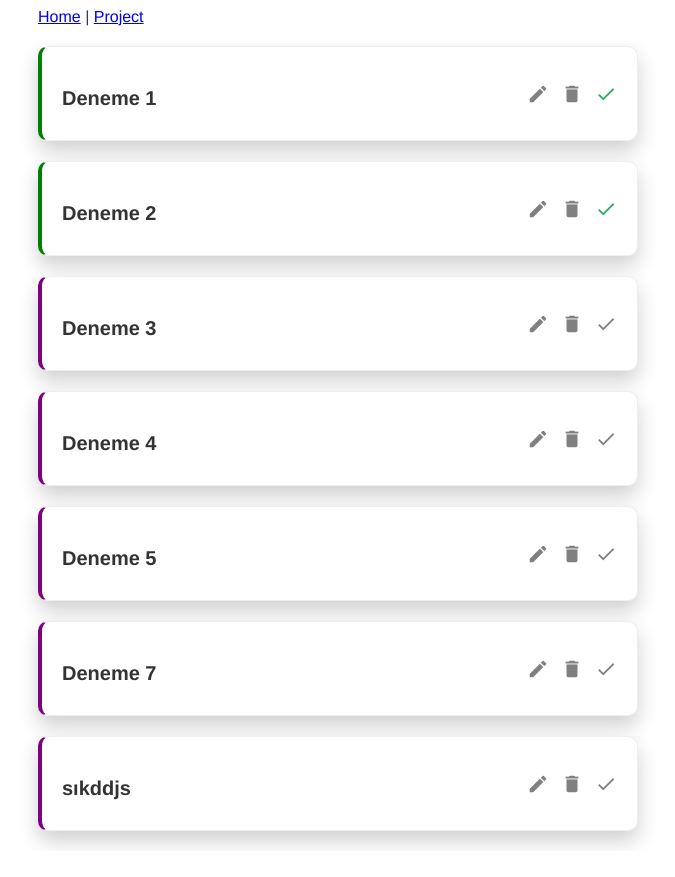
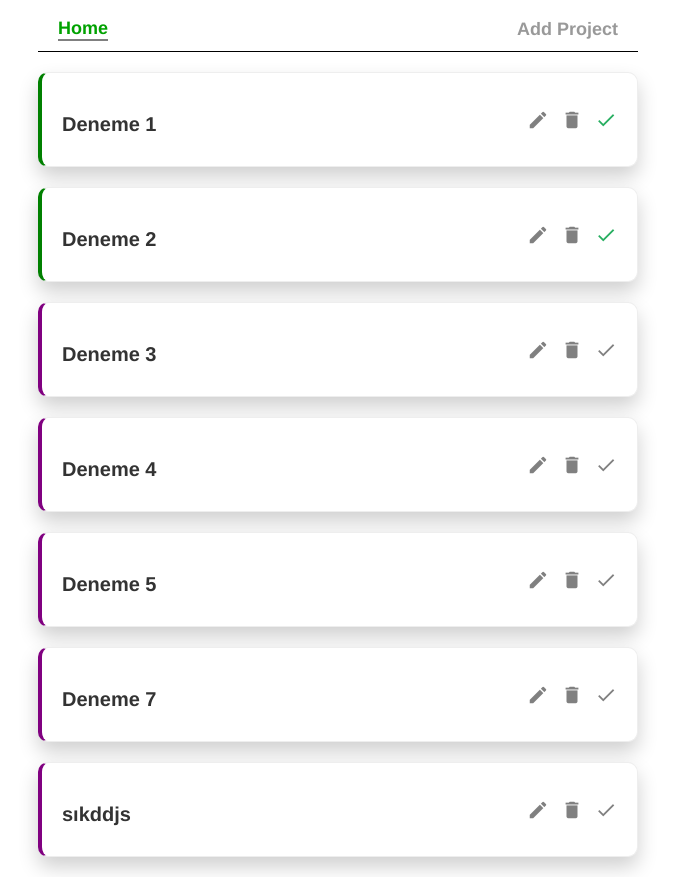
Before and after one commit to ebrardev/project-planner, a Vue app: page / in a window 1280 px wide. Shown: the whole page, without its empty margins (302-977 px from the left). Before the commit the page ends 851 px from the top, so only its background shows below. Built offline with nearby package versions, Linux system fonts and the light colour scheme; data requests are answered from the project's data file.

Commit message:
navbar component

```diff
--- a/src/App.vue
+++ b/src/App.vue
@@ -1,14 +1,12 @@
 <template>
-  <nav>
-    <router-link to="/">Home</router-link> |
-    <router-link to="/add">Project</router-link>
-  </nav>
+  <Navbar/>
   <router-view/>
 </template>
 
 <script>
+ import Navbar from './components/Navbar'
    export default{
-    components: {}
+    components: {Navbar},
    }
 </script>
 <style>
--- /dev/null
+++ b/src/components/Navbar.vue
@@ -0,0 +1,59 @@
+<template>
+  <nav class="main-nav">
+
+    <router-link :to="{name:'Home'}">Home</router-link>
+    <router-link :to="{name:'AddProject'}">Add Project</router-link>
+  </nav>
+</template>
+
+<script>
+export default {
+
+}
+</script>
+
+<style>
+
+.main-nav {
+    display: flex;
+    justify-content: space-between;
+    align-items: center;
+    padding: 10px;
+    border-bottom: 1px solid black;
+    margin-bottom: 10px;
+    font-size: 20px;
+    font-weight: bold;
+    cursor: pointer;
+    transition: all 0.3s ease-in-out;
+    color: green;
+  }
+
+  .main-nav a {
+    display: inline-block;;
+    text-decoration: none;
+    margin: 0 10px;
+    font-size:18px;
+    color: #999
+
+
+  }
+
+  .main-nav a:hover {
+    border-bottom: 1px solid green;
+    transition: all 0.3s ease-in-out;
+    text-decoration: none;
+    color: blueviolet;
+
+
+  }
+  a.router-link-active {
+    color: rgb(0, 162, 0);
+    font-weight: bold;
+    transition: all 0.3s ease-in-out;
+    text-decoration: none;
+    border-bottom: 2px solid gray;
+
+
+  }
+
+</style>
```
